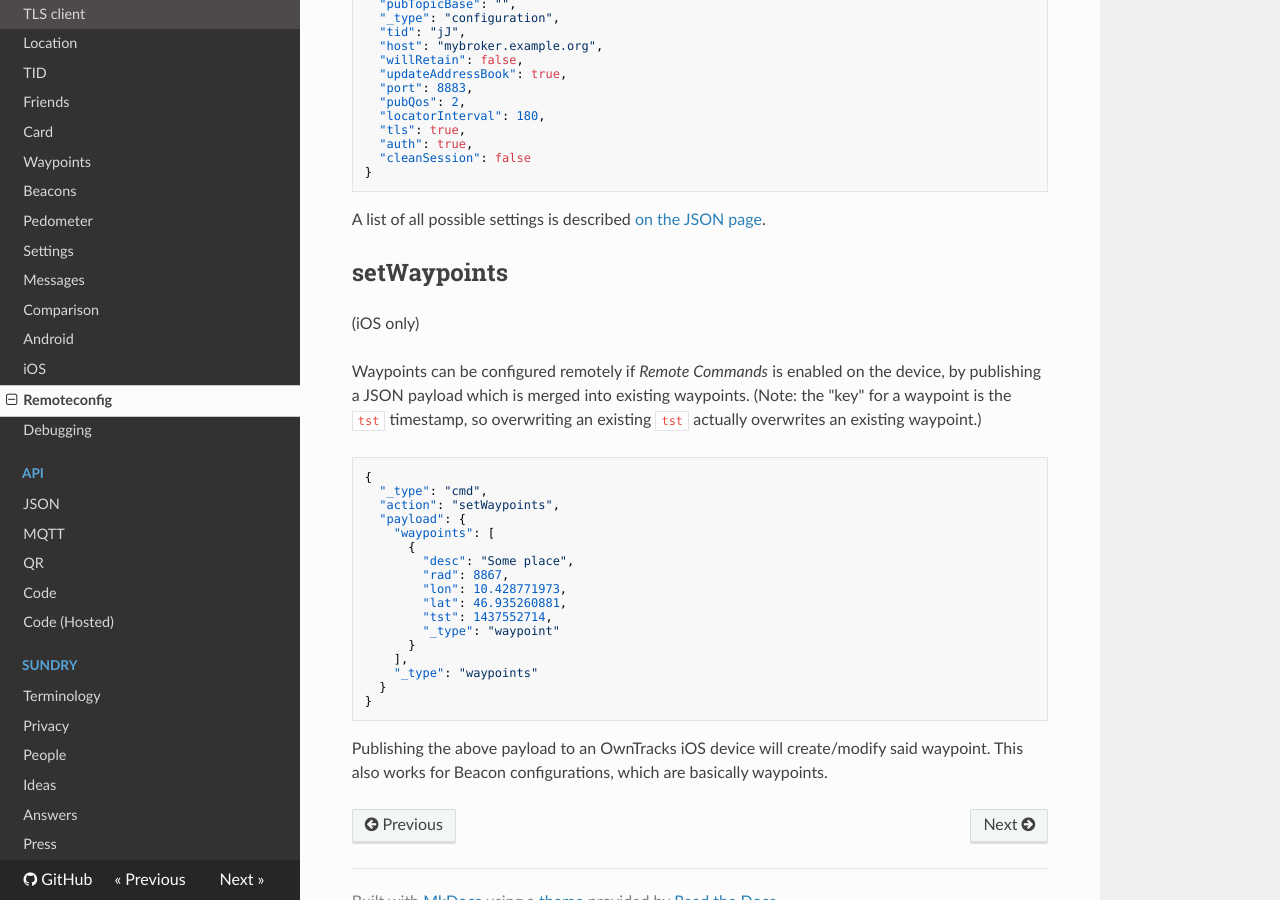
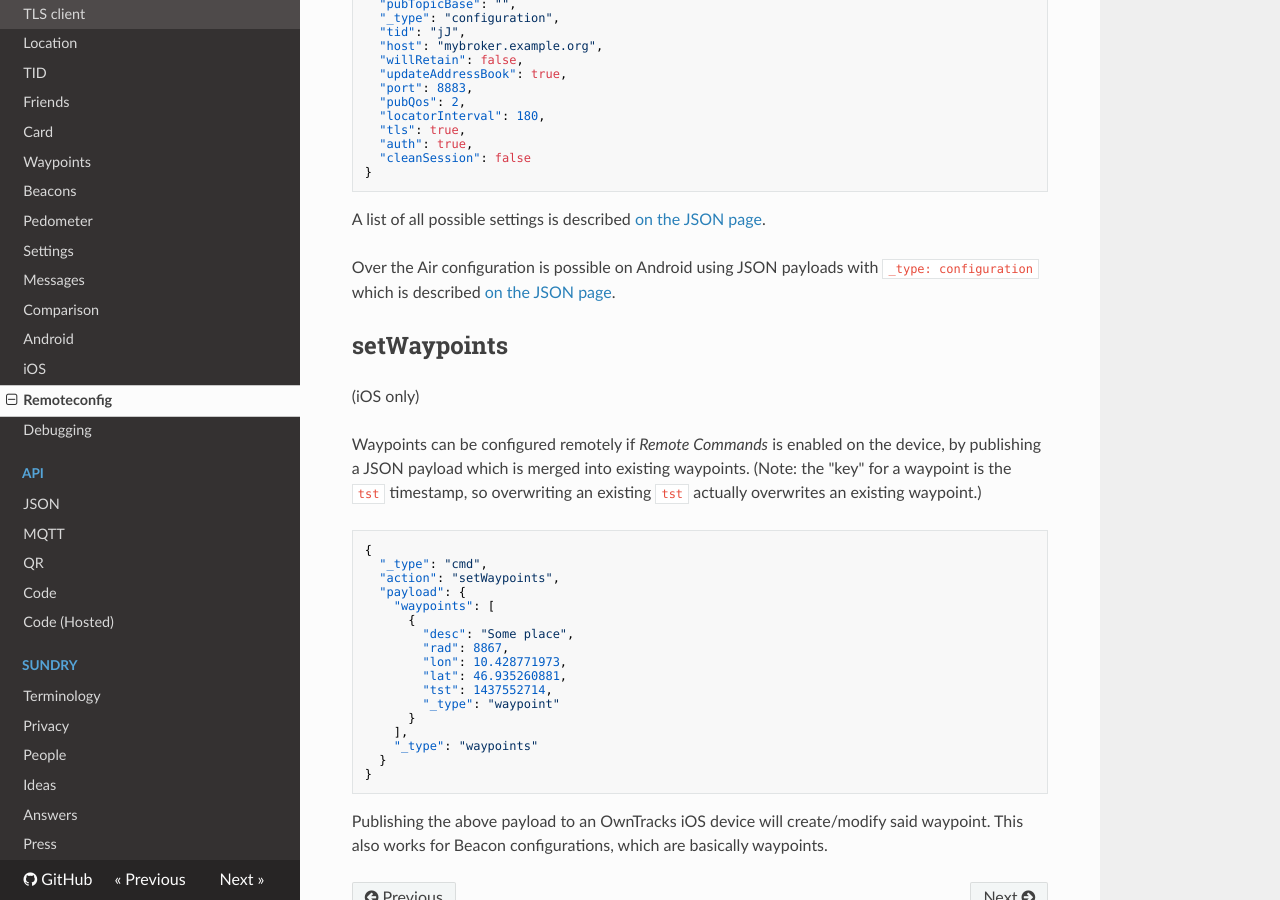
Before and after one commit to owntracks/booklet, an MkDocs documentation site: the page built from docs/features/remoteconfig.md, in a window 1280 px wide and 900 px high, scrolled down 726 px. Built offline with MkDocs 1.6.1, drawn with Linux system fonts in a browser that asks for light colours; nearby versions of some CDN libraries; old or Windows-style settings are respelled for this version of MkDocs.

Commit message:
note remoteconfig

```diff
--- a/docs/features/remoteconfig.md
+++ b/docs/features/remoteconfig.md
@@ -42,6 +42,8 @@ defaults if not specified.
 
 A list of all possible settings is described [on the JSON page](../tech/json.md).
 
+Over the Air configuration is possible on Android using JSON payloads with `_type: configuration` which is described [on the JSON page](../tech/json.md).
+
 ## setWaypoints
 
 (iOS only)
```
